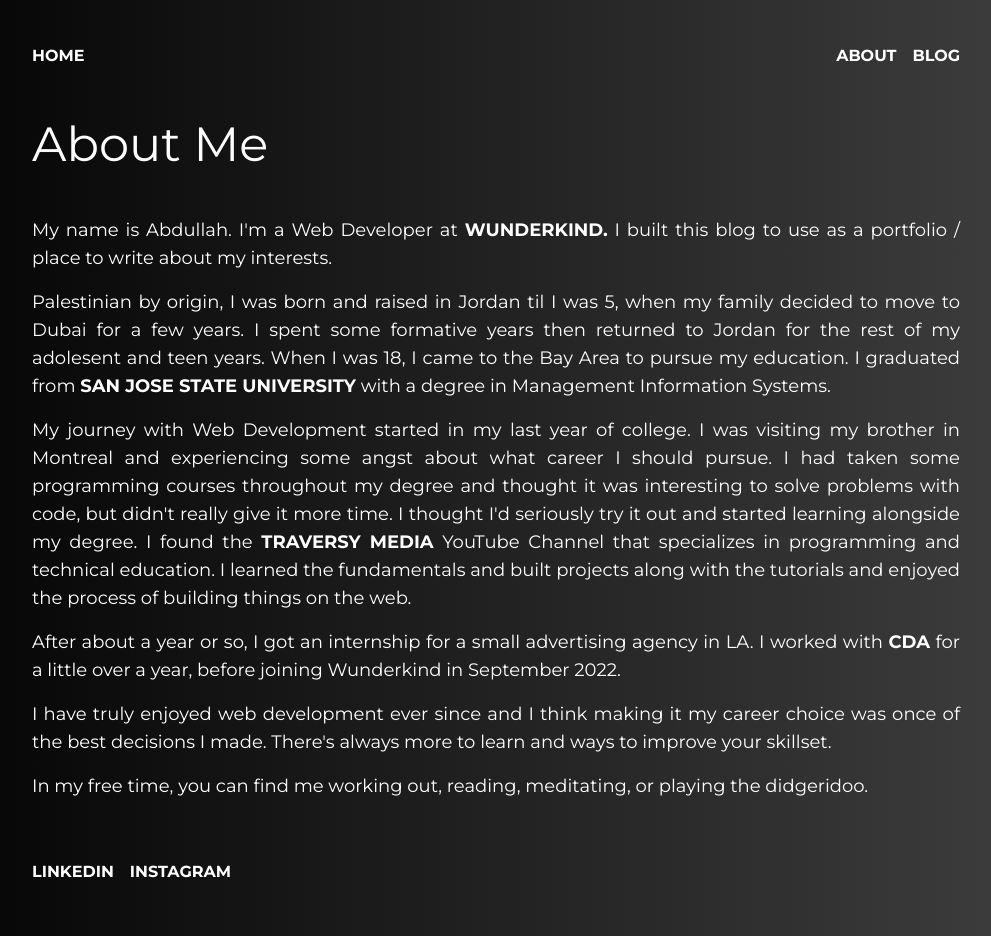
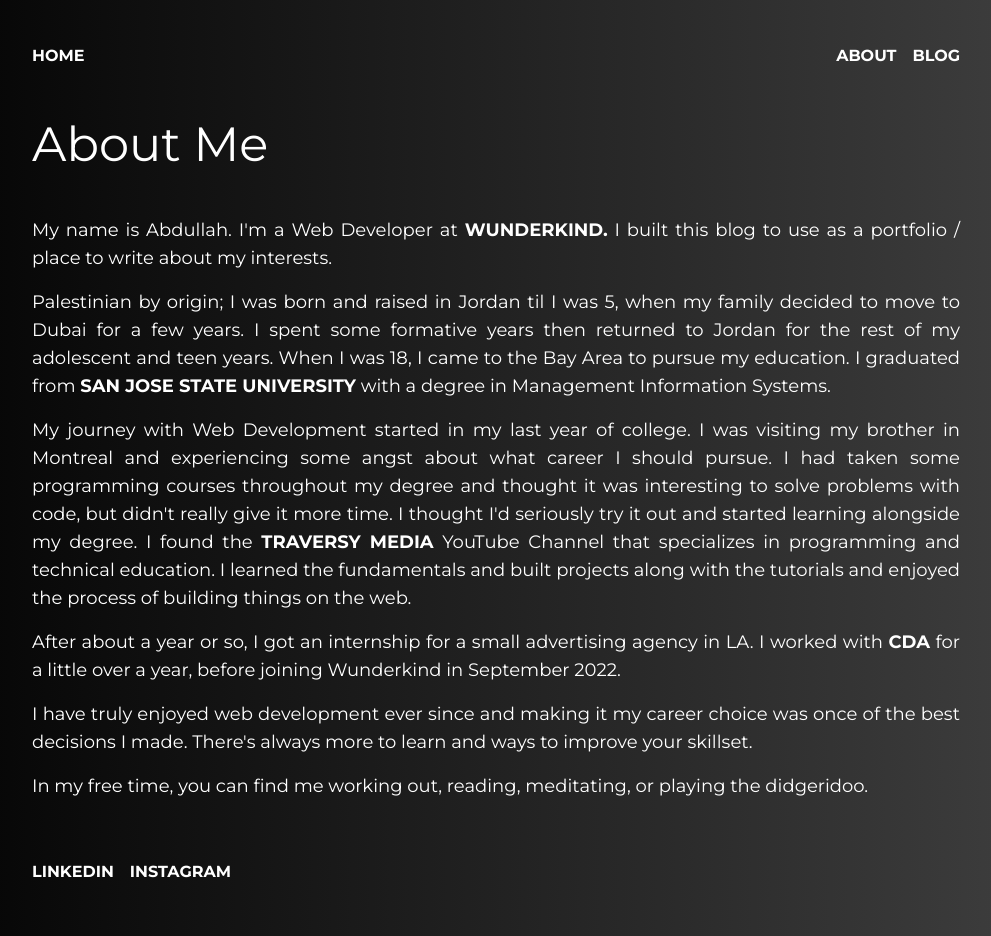
Before and after one commit to Odeh76/gatsby-blog, a Gatsby site: page /about in a window 1280 px wide. Shown: the whole page, without its empty margins (144-1135 px from the left). Built offline with nearby package versions, Linux system fonts and the light colour scheme; Gatsby itself is replaced by a stand-in of ours.

Commit message:
content and spelling tweaks

```diff
--- a/src/pages/about.jsx
+++ b/src/pages/about.jsx
@@ -5,11 +5,11 @@ function About() {
     <Layout>
       <h5 className='mb-3'>About Me</h5>
       <p>My name is Abdullah. I'm a Web Developer at <a className='link' href='https://www.wunderkind.co' target="_blank">Wunderkind.</a> I built this blog to use as a portfolio / place to write about my interests.</p>
-      <p>Palestinian by origin, I was born and raised in Jordan til I was 5, when my family decided to move to Dubai for a few years. I spent some formative years then returned to Jordan for the rest of my adolesent and teen years. When I was 18, I came to the Bay Area to pursue my education. I graduated from <a className='link' href='https://www.sjsu.ed'>San Jose State University</a> with a degree in Management Information Systems.</p>
+      <p>Palestinian by origin; I was born and raised in Jordan til I was 5, when my family decided to move to Dubai for a few years. I spent some formative years then returned to Jordan for the rest of my adolescent and teen years. When I was 18, I came to the Bay Area to pursue my education. I graduated from <a className='link' href='https://www.sjsu.ed'>San Jose State University</a> with a degree in Management Information Systems.</p>
       <p>My journey with Web Development started in my last year of college. I was visiting my brother in Montreal and experiencing some angst about what career I should pursue. I had taken some programming courses throughout my degree and thought it was interesting to solve problems with code, but didn't really give it more time. I thought I'd seriously try it out and started learning alongside my degree. I found the <a className='link' href='https://www.youtube.com/@TraversyMedia'>Traversy Media</a> YouTube Channel that specializes in programming and technical education. I learned the fundamentals and built projects along with the tutorials and enjoyed the process of building things on the web.</p>
 
       <p>After about a year or so, I got an internship for a small advertising agency in LA. I worked with <a className='link' href='https://www.creativedigitalagency.com/' target="_blank">CDA</a>  for a little over a year, before joining Wunderkind in September 2022.</p>
-      <p>I have truly enjoyed web development ever since and I think making it my career choice was once of the best decisions I made. There's always more to learn and ways to improve your skillset.</p>
+      <p>I have truly enjoyed web development ever since and making it my career choice was once of the best decisions I made. There's always more to learn and ways to improve your skillset.</p>
       <p>In my free time, you can find me working out, reading, meditating, or playing the didgeridoo.</p>
     </Layout>
   )
```
